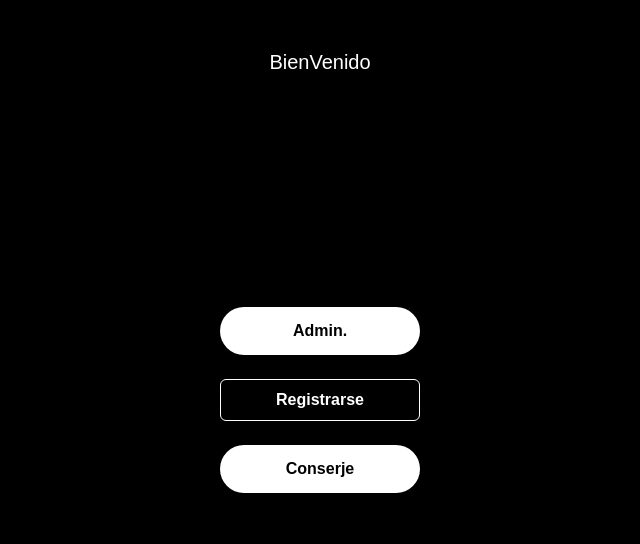
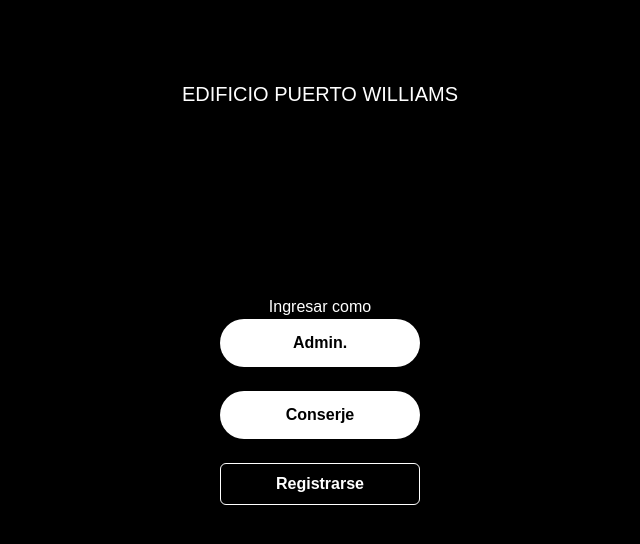
Before and after one commit to wuaicot/frontend-app-puerto-williams, a Next.js app: page / in a window 1280 px wide. Shown: the top 544 px of the page, without its empty margins (320-960 px from the left). Built offline with nearby package versions, Linux system fonts and the light colour scheme.

Commit message:
tuning landing

```diff
--- a/src/pages/index.tsx
+++ b/src/pages/index.tsx
@@ -23,9 +23,10 @@ export default function LandingPage() {
     // Contenedor principal: fondo negro, altura completa, centrado flex
     <div className="flex flex-col items-center justify-center min-h-screen bg-black text-white p-8">
       {/* Título de la página (opcional, como en la imagen) */}
-      <h1 className="absolute top-12 text-xl mb-12">BienVenido</h1>
+      <h1 className="absolute top-20 text-xl mb-12">EDIFICIO PUERTO WILLIAMS</h1>
 
       {/* Contenedor de los botones */}
+      <h4>Ingresar como</h4>
       <div className="flex flex-col items-center gap-y-6">
         {" "}
         {/* Aumentado el gap para más espacio */}
@@ -36,13 +37,7 @@ export default function LandingPage() {
         >
           Admin.
         </button>
-        {/* Botón Registrarse */}
-        <button
-          onClick={handleRegisterClick}
-          className="bg-black text-white border border-white font-semibold py-2 px-8 rounded-md shadow-md hover:bg-gray-800 hover:border-gray-400 transition duration-300 ease-in-out min-w-[200px] text-center" // Estilo diferente como en la imagen
-        >
-          Registrarse
-        </button>
+
         {/* Botón Conserje */}
         <button
           onClick={handleConserjeClick}
@@ -50,6 +45,14 @@ export default function LandingPage() {
         >
           Conserje
         </button>
+
+         {/* Botón Registrarse */}
+         <button
+          onClick={handleRegisterClick}
+          className="bg-black text-white border border-white font-semibold py-2 px-8 rounded-md shadow-md hover:bg-gray-800 hover:border-gray-400 transition duration-300 ease-in-out min-w-[200px] text-center" // Estilo diferente como en la imagen
+        >
+          Registrarse
+        </button>
       </div>
     </div>
   );
```
